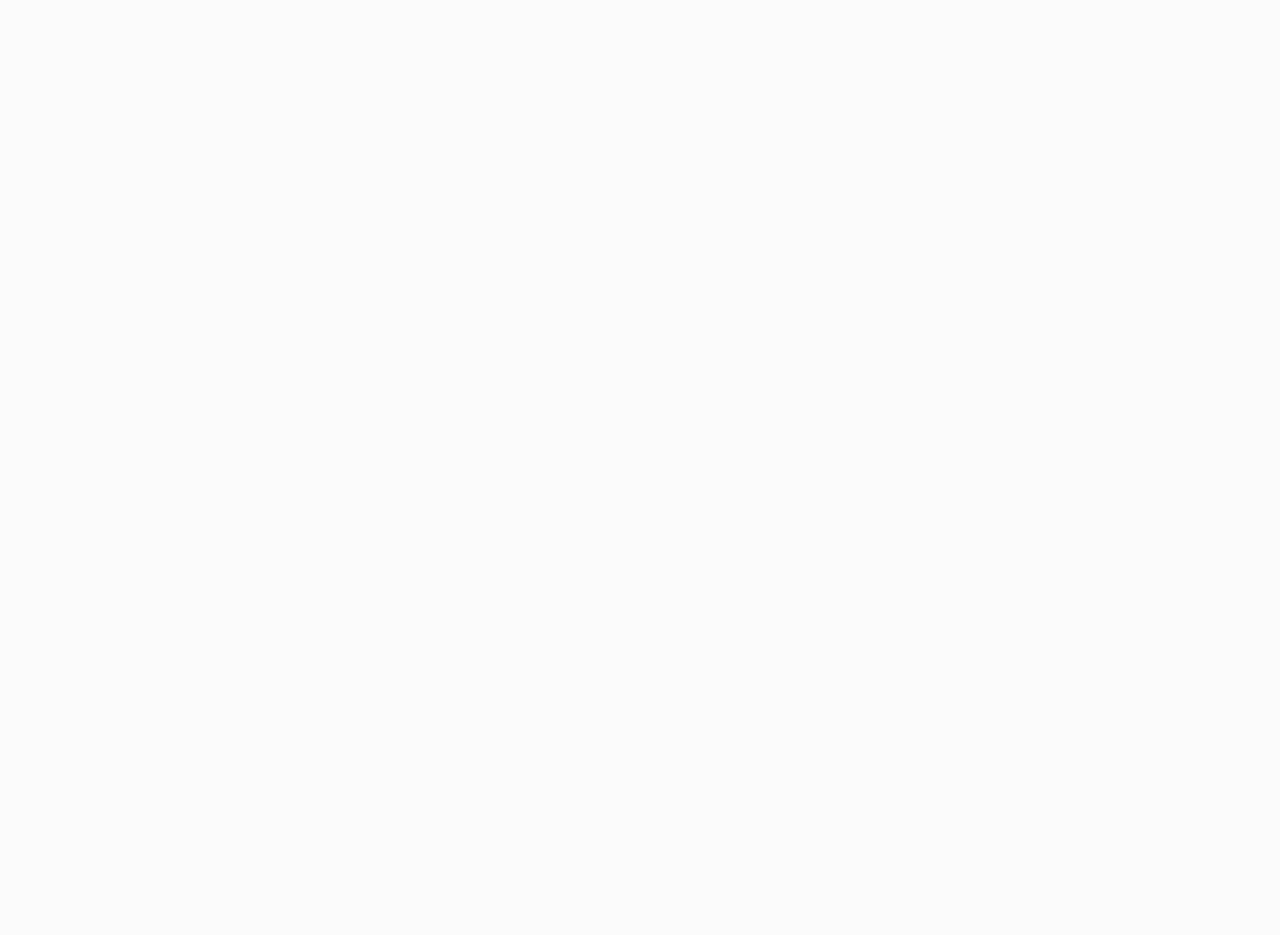
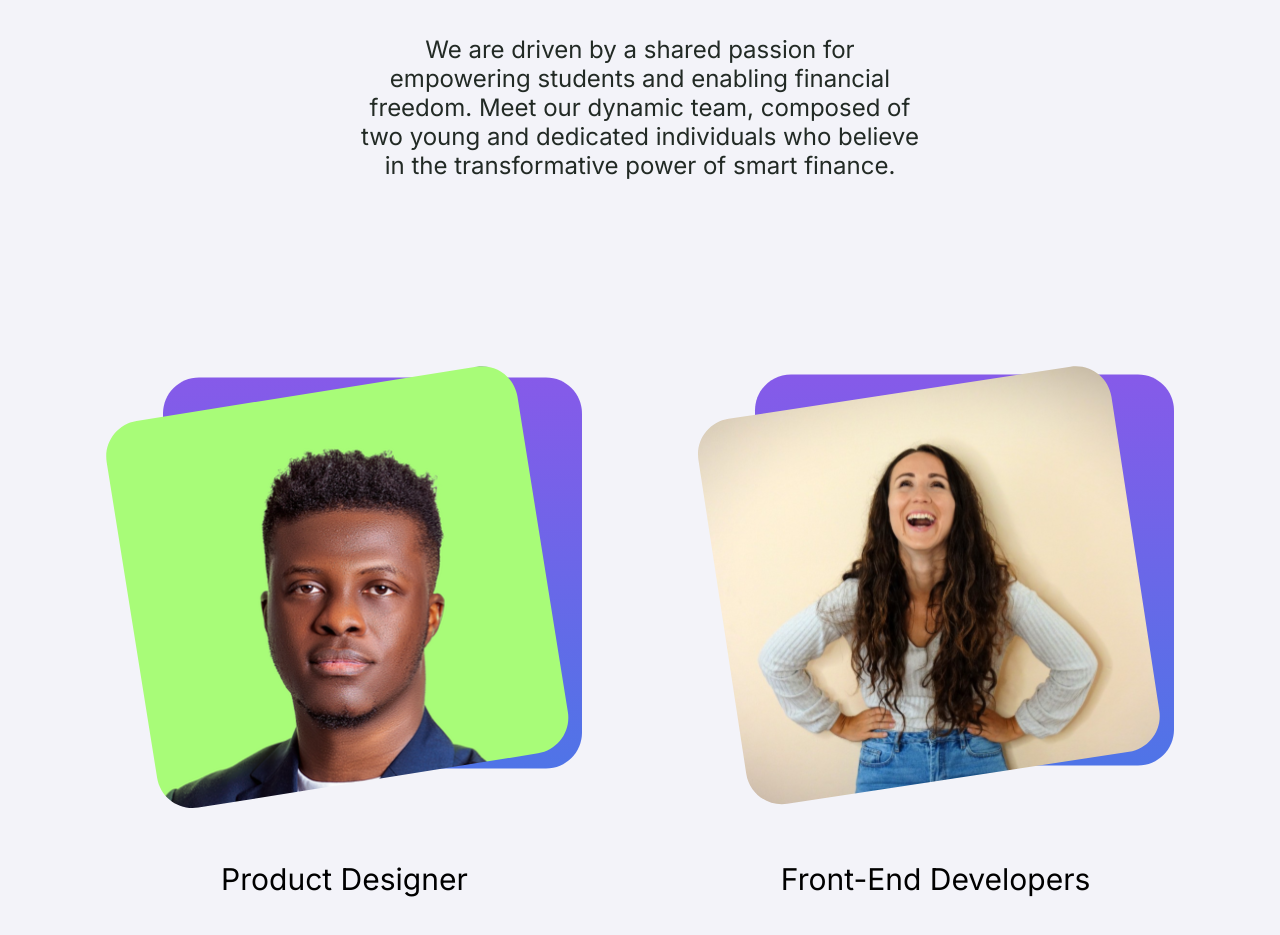
Before and after one commit to mzakrzewska1/SitipayWaitlist, a React (Vite) app: page / in a window 1280 px wide. Shown: the part 6763-7698 px from the top of the page. Before the commit the page ends 6506 px from the top, so only its background shows below. Built offline with nearby package versions, Linux system fonts and the light colour scheme.

Commit message:
add AboutUs component

```diff
--- a/src/App.jsx
+++ b/src/App.jsx
@@ -7,7 +7,7 @@ import EmpoweringStudents from './components/EmpoweringStudents/EmpoweringStuden
 import WhySitipay from './components/WhySitipay/WhySitipay';
 // import Testimonials from './components/Testimonials/Testimonials'
 import Timeline from './components/Timeline/Timeline';
-// import AboutUs from './components/AboutUs/AboutUs';
+import AboutUs from './components/AboutUs/AboutUs';
 // import Footer from './components/Footer/Footer';
 
 
@@ -21,13 +21,14 @@ function App() {
       <WhySitipay />
 
       <Timeline />
+      <AboutUs />
       {/*
 
 
 
       <Testimonials />
 
-      <AboutUs />
+
       <Footer /> */}
     </div>
   );
--- /dev/null
+++ b/src/components/AboutUs/AboutUs.jsx
@@ -0,0 +1,29 @@
+import React from 'react'
+import './aboutUs.css'
+import Subomi from '../../img/SubomiPic.svg'
+import Gosia from '../../img/GosiaPic.svg'
+
+
+const AboutUs = () => {
+  return (
+      <div id='about-main'>
+          <div className='title-div'>
+              <p>The Team</p>
+              <h1>Get to Know <span>Us</span></h1>
+              <article id="arti-text">We are driven by a shared passion for empowering students and enabling financial freedom. Meet our dynamic team, composed of two young and dedicated individuals who believe in the transformative power of smart finance.</article>
+          </div>
+          <div className='photos-div'>
+              <div className='img-div subomi-div'>
+                  <img src={Subomi} alt="pic Subomi" />
+                  <p>Product Designer</p>
+              </div>
+              <div className='img-div gosia-div'>
+                  <img src={Gosia} alt="pic Gosia" />
+                   <p>Front-End Developers</p>
+              </div>
+          </div>
+    </div>
+  )
+}
+
+export default AboutUs
--- /dev/null
+++ b/src/components/AboutUs/aboutUs.css
@@ -0,0 +1,97 @@
+#about-main{
+    display: flex;
+    flex-direction: column;
+    justify-content: center;
+    align-items: center;
+    background-color: #F3F3F9;
+}
+
+/*title*/
+
+
+#arti-text {
+    color: #222A25;
+    text-align: center;
+    font-size: 16px;
+    font-weight: 400;
+    line-height: normal;
+    width: 70%;
+    padding-top: 12vw;
+}
+
+/*photos and description*/
+
+
+
+.photos-div {
+    display: flex;
+    flex-direction: column;
+    width: 100%;
+    overflow: hidden;
+}
+
+.photos-div img {
+    display: flex;
+    width: 50%;
+}
+
+.img-div {
+    display: flex;
+    align-items: center;
+}
+
+.subomi-div {
+    justify-content: space-between;
+    margin-left: -10%;
+    margin-right: 5%;
+}
+
+.gosia-div {
+    flex-direction: row-reverse;
+    justify-content: space-between;
+    margin-right: -10%;
+    margin-left: 5%;
+}
+
+@media (min-width: 1000px) {
+
+    #arti-text {
+            padding-top: 2vw;
+            font-size: 24px;
+            width: 45%;
+        }
+    .photos-div {
+            flex-direction: row;
+            justify-content: center;
+            width: 90%;
+            overflow:visible;
+            /* gap: 10%; */
+        }
+    .img-div {
+        flex-direction: column;
+        justify-content: space-between;
+        /* gap: 10%; */
+    }
+
+    .subomi-div>img, .gosia-div>img{
+        padding-bottom: 11%;
+    }
+
+    .subomi-div>p,
+    .gosia-div>p {
+        text-align: center;
+            font-size: 30px;
+            font-style: normal;
+            font-weight: 400;
+        }
+
+    #about-main{
+        padding-bottom: 16%;
+    }
+
+    .photos-div img {
+        display: flex;
+        width: 100%;
+    }
+
+}
```
